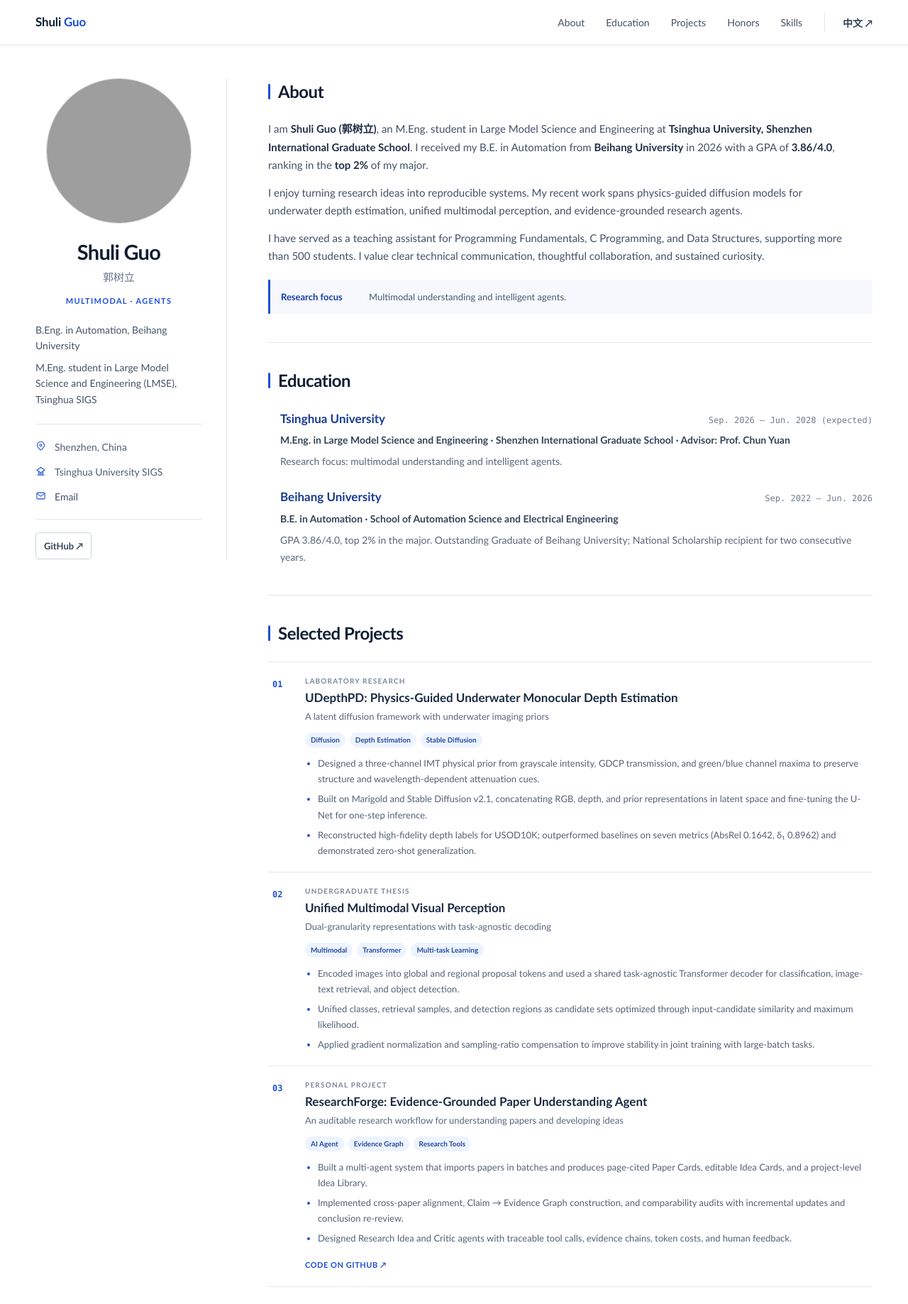
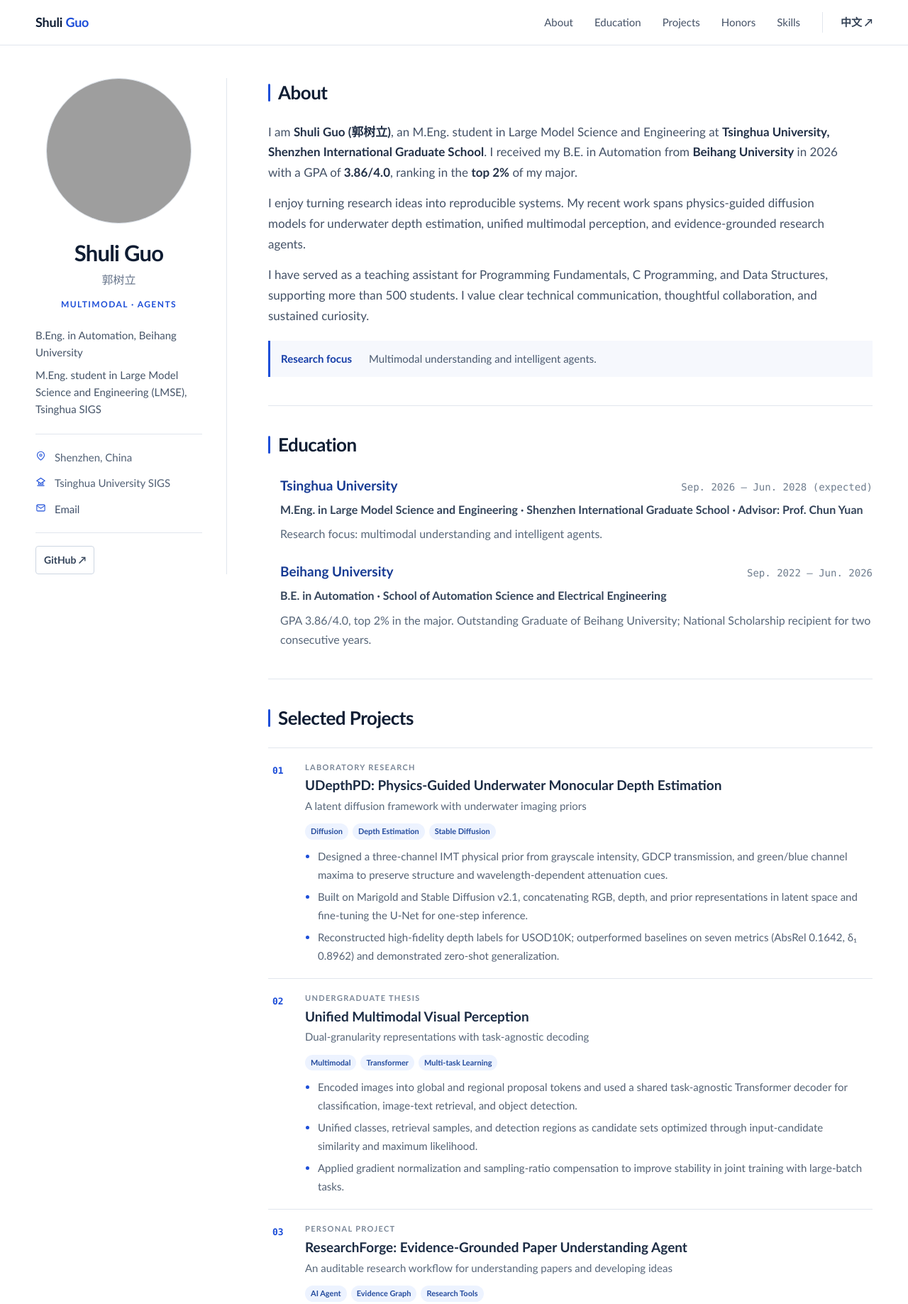
Before and after one commit to BaymaxTHU/BaymaxTHU.github.io, a plain HTML site: page site/index.html in a window 1280 px wide. Shown: the top 1837 px of the page at 71% size. Drawn offline with Linux system fonts and the light colour scheme; grey boxes are pictures that could not be loaded.

Commit message:
Enlarge typography and specify scholarship years

```diff
--- a/site/assets/css/main.css
+++ b/site/assets/css/main.css
@@ -18,7 +18,7 @@ body {
   background: var(--paper);
   color: var(--ink);
   font-family: "Trebuchet MS", "PingFang SC", "Microsoft YaHei", Helvetica, Arial, sans-serif;
-  font-size: 16px;
+  font-size: 17px;
   line-height: 1.7;
   text-rendering: optimizeLegibility;
   -webkit-font-smoothing: antialiased;
@@ -46,7 +46,7 @@ a:hover { color: var(--accent-dark); }
 .site-title {
   margin-right: auto;
   color: var(--heading);
-  font-size: 17px;
+  font-size: 18px;
   font-weight: 760;
   letter-spacing: -.01em;
 }
@@ -55,7 +55,7 @@ a:hover { color: var(--accent-dark); }
 .nav-links a {
   position: relative;
   color: #445166;
-  font-size: 14px;
+  font-size: 15px;
   font-weight: 560;
 }
 .nav-links a::after {
@@ -71,7 +71,7 @@ a:hover { color: var(--accent-dark); }
 .nav-links a:hover { color: var(--accent); }
 .nav-links a:hover::after { right: 0; }
 .language-switch { margin-left: 31px; padding-left: 25px; border-left: 1px solid var(--line); }
-.language-switch a { color: #334155; font-size: 14px; font-weight: 650; }
+.language-switch a { color: #334155; font-size: 15px; font-weight: 650; }
 
 .page-shell {
   display: grid;
@@ -101,15 +101,15 @@ a:hover { color: var(--accent-dark); }
 .profile h1 {
   margin: 0;
   color: var(--heading);
-  font-size: 29px;
+  font-size: 31px;
   font-weight: 780;
   line-height: 1.2;
   text-align: center;
   letter-spacing: -.025em;
 }
-.profile .cn-name { margin: 5px 0 12px; color: #657389; font-size: 15px; text-align: center; }
-.profile .keywords { margin: 0 0 20px; color: var(--accent); font-size: 11px; font-weight: 780; letter-spacing: .12em; text-align: center; }
-.profile .bio { margin: 0 0 23px; color: #455468; font-size: 14px; line-height: 1.6; }
+.profile .cn-name { margin: 5px 0 12px; color: #657389; font-size: 16px; text-align: center; }
+.profile .keywords { margin: 0 0 20px; color: var(--accent); font-size: 12px; font-weight: 780; letter-spacing: .12em; text-align: center; }
+.profile .bio { margin: 0 0 23px; color: #455468; font-size: 15px; line-height: 1.6; }
 .profile .education-bio { display: grid; gap: 8px; }
 .profile .education-bio span { display: block; }
 .profile-meta {
@@ -121,7 +121,7 @@ a:hover { color: var(--accent-dark); }
   border-bottom: 1px solid var(--line);
   list-style: none;
 }
-.profile-meta li { display: grid; grid-template-columns: 18px 1fr; align-items: start; gap: 9px; color: #516075; font-size: 14px; }
+.profile-meta li { display: grid; grid-template-columns: 18px 1fr; align-items: start; gap: 9px; color: #516075; font-size: 15px; }
 .profile-meta svg { width: 15px; height: 15px; margin-top: 3px; color: var(--accent); stroke-width: 1.7; }
 .profile-meta a { color: #40506a; }
 .profile-actions { display: flex; gap: 8px; margin-top: 18px; }
@@ -133,7 +133,7 @@ a:hover { color: var(--accent-dark); }
   border-radius: 4px;
   color: #34445a;
   background: #fff;
-  font-size: 13px;
+  font-size: 14px;
   font-weight: 650;
   transition: color .18s, border-color .18s, background .18s;
 }
@@ -142,7 +142,7 @@ a:hover { color: var(--accent-dark); }
 .content { min-width: 0; padding-top: 4px; }
 .anchor { scroll-margin-top: calc(var(--nav-height) + 24px); }
 .intro { padding: 0 0 40px; }
-.intro p { max-width: 820px; margin: 0 0 13px; color: #435166; font-size: 15px; }
+.intro p { max-width: 820px; margin: 0 0 14px; color: #435166; font-size: 17px; }
 .intro strong { color: #223047; font-weight: 700; }
 .interest-line {
   display: grid;
@@ -153,7 +153,7 @@ a:hover { color: var(--accent-dark); }
   border-left: 3px solid var(--accent);
   background: #f6f8fd;
   color: #4a5a70;
-  font-size: 13px;
+  font-size: 15px;
 }
 .interest-line strong { color: var(--accent-dark); }
 
@@ -176,17 +176,17 @@ a:hover { color: var(--accent-dark); }
   border-radius: 2px;
   background: var(--accent);
 }
-.section-title h2 { margin: 0; color: var(--heading); font-size: 24px; font-weight: 730; line-height: 1.25; letter-spacing: -.02em; }
+.section-title h2 { margin: 0; color: var(--heading); font-size: 26px; font-weight: 730; line-height: 1.25; letter-spacing: -.02em; }
 .section-title > span { display: none; }
 
 .cv-list { display: grid; gap: 24px; }
 .cv-item { padding-left: 17px; }
 .cv-item::before { display: none; }
 .cv-header { display: flex; align-items: baseline; justify-content: space-between; gap: 24px; }
-.cv-header h3 { margin: 0; color: #173b93; font-size: 17px; font-weight: 720; }
-.cv-header time { flex: 0 0 auto; color: #6f7d8e; font-family: ui-monospace, "SFMono-Regular", Consolas, monospace; font-size: 12px; }
-.cv-meta { margin: 4px 0 6px; color: #34445a; font-size: 14px; font-weight: 620; }
-.cv-item p { margin: 0; color: var(--muted); font-size: 14px; }
+.cv-header h3 { margin: 0; color: #173b93; font-size: 19px; font-weight: 720; }
+.cv-header time { flex: 0 0 auto; color: #6f7d8e; font-family: ui-monospace, "SFMono-Regular", Consolas, monospace; font-size: 14px; }
+.cv-meta { margin: 4px 0 7px; color: #34445a; font-size: 16px; font-weight: 620; }
+.cv-item p { margin: 0; color: var(--muted); font-size: 16px; }
 
 .project-list { display: grid; }
 .project {
@@ -203,37 +203,37 @@ a:hover { color: var(--accent-dark); }
   padding: 21px 0 0 6px;
   color: var(--accent);
   font-family: ui-monospace, "SFMono-Regular", Consolas, monospace;
-  font-size: 12px;
+  font-size: 13px;
   font-weight: 740;
 }
 .project-body { padding: 18px 12px 19px 0; }
-.project-label { margin: 0 0 3px; color: #7a8798; font-size: 10px; font-weight: 800; letter-spacing: .12em; text-transform: uppercase; }
-.project h3 { margin: 0; color: #1b2b43; font-size: 17px; font-weight: 700; line-height: 1.4; }
-.project-subtitle { margin: 3px 0 12px; color: var(--muted); font-size: 13px; }
+.project-label { margin: 0 0 3px; color: #7a8798; font-size: 11px; font-weight: 800; letter-spacing: .12em; text-transform: uppercase; }
+.project h3 { margin: 0; color: #1b2b43; font-size: 19px; font-weight: 700; line-height: 1.4; }
+.project-subtitle { margin: 3px 0 12px; color: var(--muted); font-size: 15px; }
 .project-tags { display: flex; flex-wrap: wrap; gap: 6px; margin-bottom: 11px; }
-.project-tags span { padding: 2px 8px; border-radius: 99px; background: #edf3ff; color: #244b9d; font-size: 10px; font-weight: 650; }
-.project ul { display: grid; gap: 6px; padding-left: 18px; margin: 0; color: #536174; font-size: 13px; }
+.project-tags span { padding: 2px 8px; border-radius: 99px; background: #edf3ff; color: #244b9d; font-size: 11px; font-weight: 650; }
+.project ul { display: grid; gap: 6px; padding-left: 18px; margin: 0; color: #536174; font-size: 15px; }
 .project li::marker { color: var(--accent); }
 .project-links { margin-top: 10px; }
-.project-links a { font-size: 11px; font-weight: 750; letter-spacing: .05em; text-transform: uppercase; }
+.project-links a { font-size: 12px; font-weight: 750; letter-spacing: .05em; text-transform: uppercase; }
 
 .honors { display: grid; border-top: 1px solid var(--line); }
 .honor { display: grid; grid-template-columns: 1fr auto; gap: 20px; padding: 12px 4px; border-bottom: 1px solid var(--line); }
-.honor strong { color: #344155; font-size: 13px; font-weight: 620; }
-.honor span { color: #17459f; font-size: 13px; font-weight: 650; }
-.honor-note { margin: 16px 0 0; color: var(--muted); font-size: 12px; }
+.honor strong { color: #344155; font-size: 15px; font-weight: 620; }
+.honor span { color: #17459f; font-size: 15px; font-weight: 650; }
+.honor-note { margin: 16px 0 0; color: var(--muted); font-size: 14px; }
 
 .skills-grid { display: grid; grid-template-columns: repeat(2, 1fr); column-gap: 30px; row-gap: 0; }
 .skill { padding: 14px 2px 15px; border-top: 1px solid var(--line); }
 .skill:nth-last-child(-n + 2) { border-bottom: 1px solid var(--line); }
-.skill h3 { margin: 0 0 4px; color: #24334a; font-size: 13px; }
-.skill p { margin: 0; color: var(--muted); font-size: 12px; }
+.skill h3 { margin: 0 0 4px; color: #24334a; font-size: 15px; }
+.skill p { margin: 0; color: var(--muted); font-size: 14px; }
 
 .contact-box { padding: 22px 24px; border: 1px solid #d9e3f7; border-radius: 5px; background: #f7f9fe; }
-.contact-box h2 { margin: 0 0 6px; color: var(--heading); font-size: 18px; font-weight: 720; }
-.contact-box p { max-width: 640px; margin: 0 0 12px; color: #59687b; font-size: 13px; }
-.contact-box a { color: var(--accent); font-size: 13px; font-weight: 680; }
-.page-footer { display: flex; justify-content: space-between; padding-top: 24px; color: #8a95a4; font-size: 10px; }
+.contact-box h2 { margin: 0 0 6px; color: var(--heading); font-size: 20px; font-weight: 720; }
+.contact-box p { max-width: 640px; margin: 0 0 12px; color: #59687b; font-size: 15px; }
+.contact-box a { color: var(--accent); font-size: 15px; font-weight: 680; }
+.page-footer { display: flex; justify-content: space-between; padding-top: 24px; color: #8a95a4; font-size: 12px; }
 
 @media (max-width: 930px) {
   .nav-links { gap: 18px; }
--- a/site/index.html
+++ b/site/index.html
@@ -148,7 +148,7 @@
       <section id="honors" class="section anchor">
         <div class="section-title"><h2>Honors &amp; Awards</h2><span>04</span></div>
         <div class="honors">
-          <div class="honor"><strong>National Scholarship</strong><span>Two-time Recipient</span></div>
+          <div class="honor"><strong>National Scholarship</strong><span>2023–2024 · 2024–2025</span></div>
           <div class="honor"><strong>Outstanding Graduate of Beihang University</strong><span>2026</span></div>
           <div class="honor"><strong>Chinese Mathematics Competitions for College Students</strong><span>National First Prize</span></div>
           <div class="honor"><strong>China Undergraduate Mathematical Contest in Modeling</strong><span>Beijing First Prize</span></div>
```
Also changed, not shown: site/zh/index.html (+1 -1 lines).
